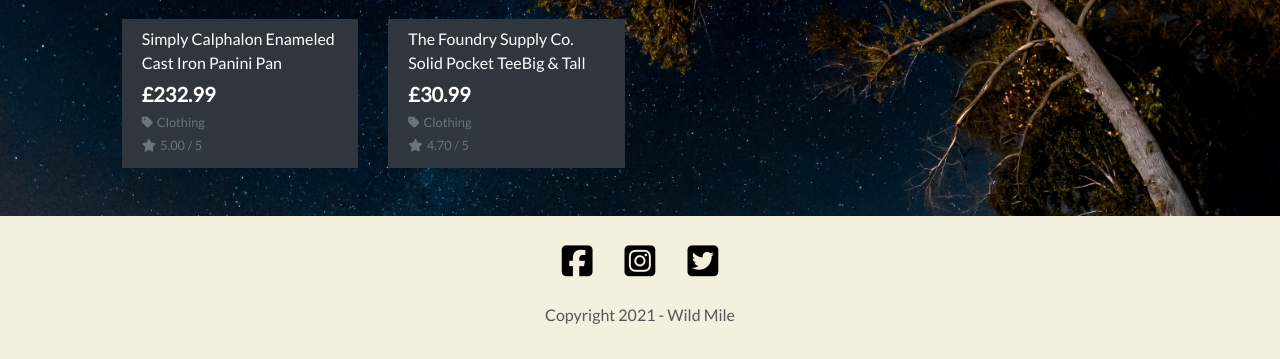
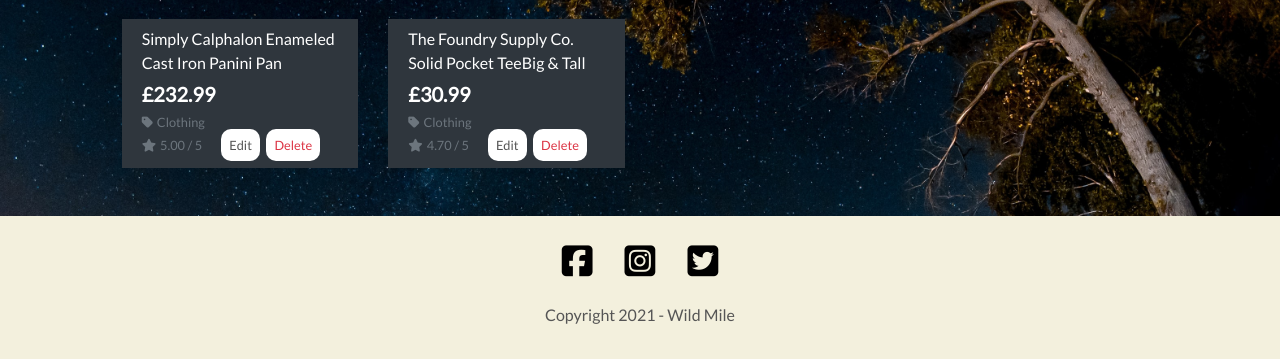
Before and after one commit to jamie120/ms4-wild-mile, a Django app: page /products/ in a window 1280 px wide. Shown: the part 986-1345 px from the top of the page. Run offline with Django 3.2, Linux system fonts and the light colour scheme; the visitor is signed in with stand-in values (Sample User, id 1); data comes from the database, SQL or seed files in the repository; some libraries are stand-ins or nearby versions.

Commit message:
Added edit and delete buttons if superuser, to products and product detail pages

```diff
--- a/products/templates/products/product_detail.html
+++ b/products/templates/products/product_detail.html
@@ -41,6 +41,12 @@
                         <small class="text-white"><i class="fas fa-star mr-1 text-white"></i>{{ product.rating }} / 5</small>
                     {% else %}
                         <small class="text-muted">No Rating</small>
+                    {% endif %}
+                    {% if request.user.is_superuser %}
+                        <small class="ml-3">
+                            <a class="br-1 p-2 bg-white" href="{% url 'edit_product' product.id %}">Edit</a>
+                            <a class="br-1 ml-1 p-2 bg-white text-danger" href="{% url 'delete_product' product.id %}">Delete</a>
+                        </small>
                     {% endif %}
                     <p class="mt-3 text-white">{{ product.description }}</p>
                     <form class="form" action="{% url 'add_to_bag' product.id %}" method="POST">
--- a/products/templates/products/products.html
+++ b/products/templates/products/products.html
@@ -87,6 +87,12 @@
                                             {% else %}
                                                 <small class="text-muted">No Rating</small>
                                             {% endif %}
+                                            {% if request.user.is_superuser %}
+                                                <small class="ml-3">
+                                                    <a class="br-1 p-2 bg-white" href="{% url 'edit_product' product.id %}">Edit</a>
+                                                    <a class="br-1 p-2 ml-1 bg-white text-danger" href="{% url 'delete_product' product.id %}">Delete</a>
+                                                </small>
+                                            {% endif %}
                                         </div>
                                     </div>
                                 </div>
```
